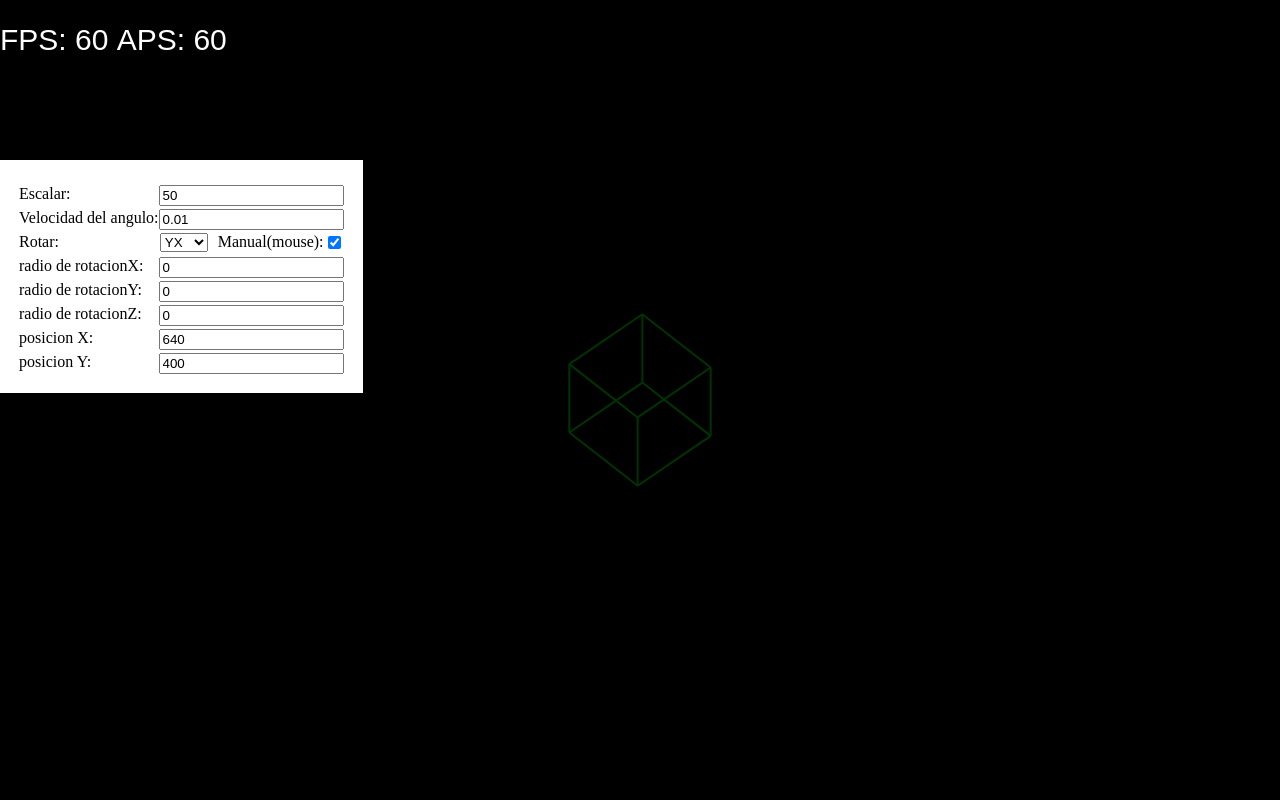
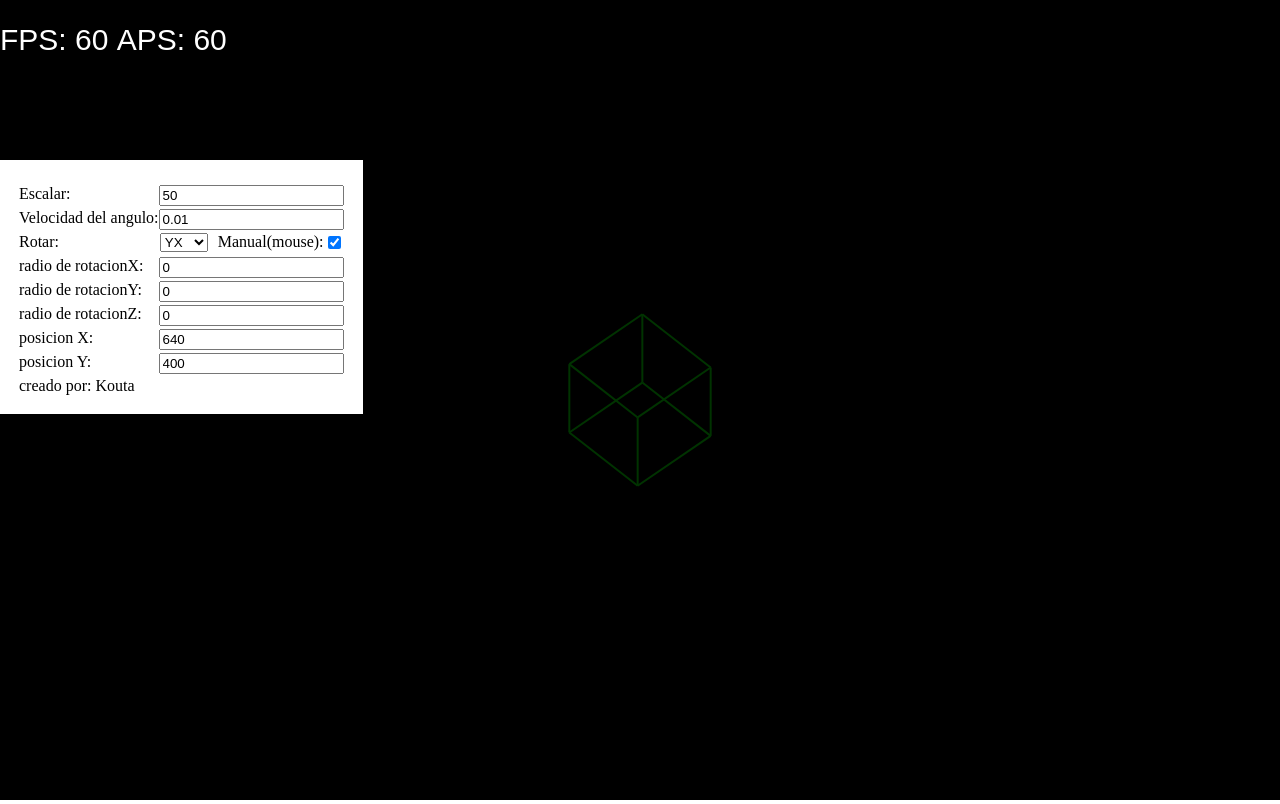
Before and after one commit to Koutawars/cubo, a PHP site: page / in a window 1280 px wide. Run offline with PHP 8.4, Linux system fonts and the light colour scheme.

Commit message:
Comentarios

```diff
--- a/public/css/main.css
+++ b/public/css/main.css
@@ -20,3 +20,11 @@ input, select, #auto {
 span#auto {
     padding-left: 10px;
 }
+a:visited {
+    color: black;
+}
+
+a {
+    color: black;
+    text-decoration: none;
+}
--- a/public/index.html
+++ b/public/index.html
@@ -51,6 +51,12 @@
             <span>posicion Y: </span>
             <input type="text" id="input6">
         </div>
+        <div class= "cuadro">
+            <span>
+                creado por:
+                <a href="https://github.com/Koutawars"> Kouta</a>
+            </span>
+        </div>
     </div>
     <script src ="./js/main.js"></script>
     <script src ="./js/functions.js"></script>
--- a/public/js/loop.js
+++ b/public/js/loop.js
@@ -1,3 +1,4 @@
+// bucle
 var loop = {
     id: null,
     lastRegister: 0,
--- a/public/js/main.js
+++ b/public/js/main.js
@@ -1,3 +1,4 @@
+// Crea el canvas
 var canvas = document.createElement("canvas");
 var ctx = canvas.getContext('2d');
 canvas.width = window.innerWidth || document.documentElement.clientWidth || document.body.clientWidth;
```
Also changed, not shown: public/js/game.js (+13 -3 lines).
